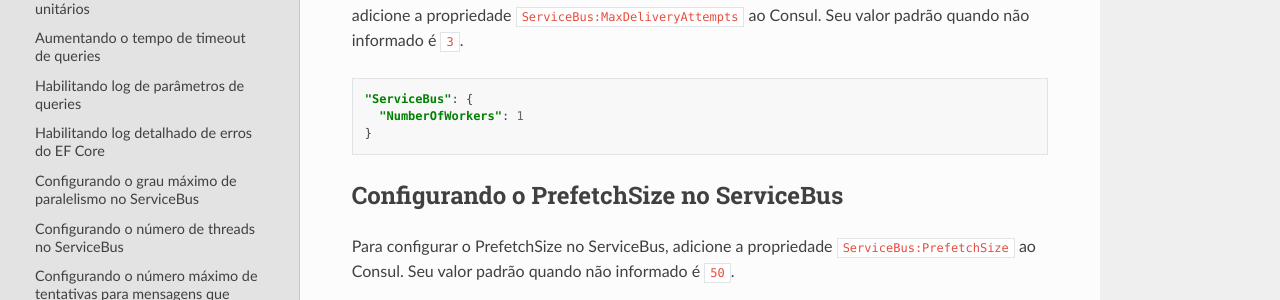
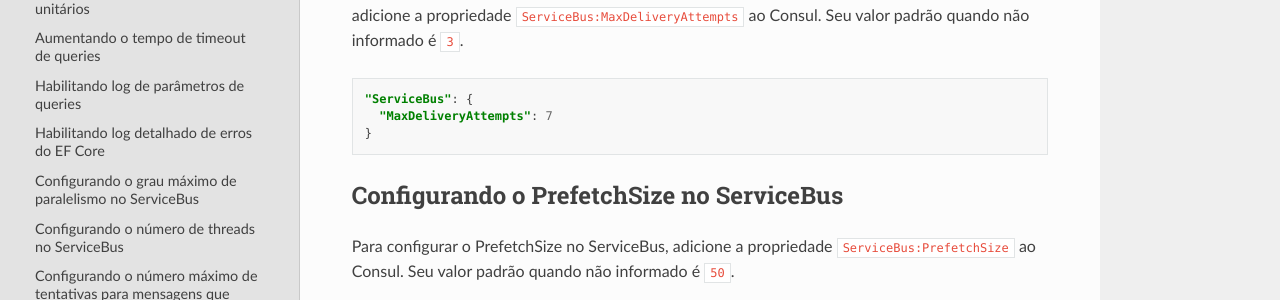
Before and after one commit to viasoftkorp/viasoft-core-docs, a Sphinx documentation site: the page built from docs/source/tutoriais.rst, in a window 1280 px wide and 900 px high, scrolled down 2942 px. Shown: the part 293-593 px from the top of the window. Built offline with Sphinx 7.4.7 and the Read the Docs theme 2.0.0, drawn with Linux system fonts in a browser that asks for light colours.

Commit message:
correção JSON docs MaxDeliveryAttempts

```diff
--- a/docs/source/tutoriais.rst
+++ b/docs/source/tutoriais.rst
@@ -150,7 +150,7 @@ Para configurar o número máximo de tentativas para mensagens que falham no Ser
 .. code-block:: json
 
   "ServiceBus": {
-    "NumberOfWorkers": 1
+    "MaxDeliveryAttempts": 7
   }
 
 Configurando o PrefetchSize no ServiceBus
```
